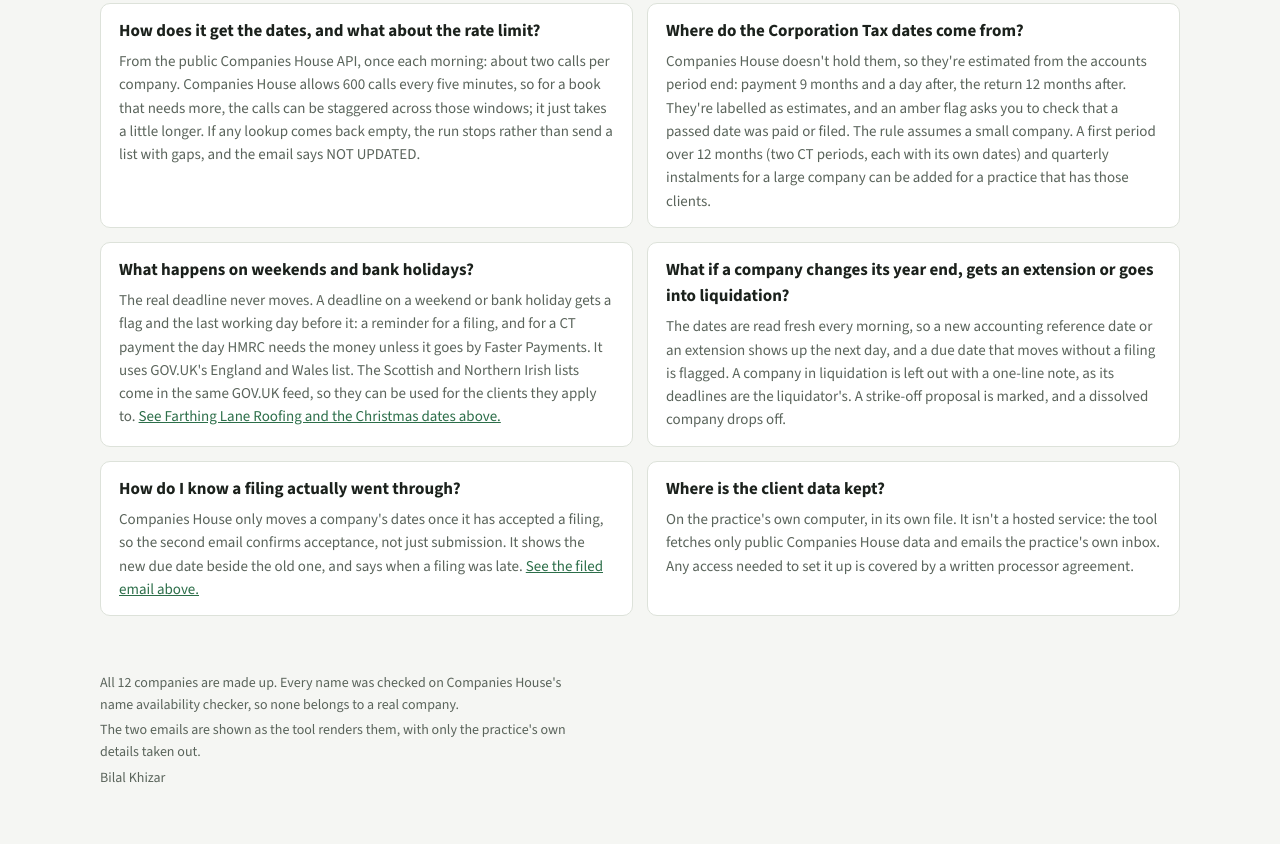
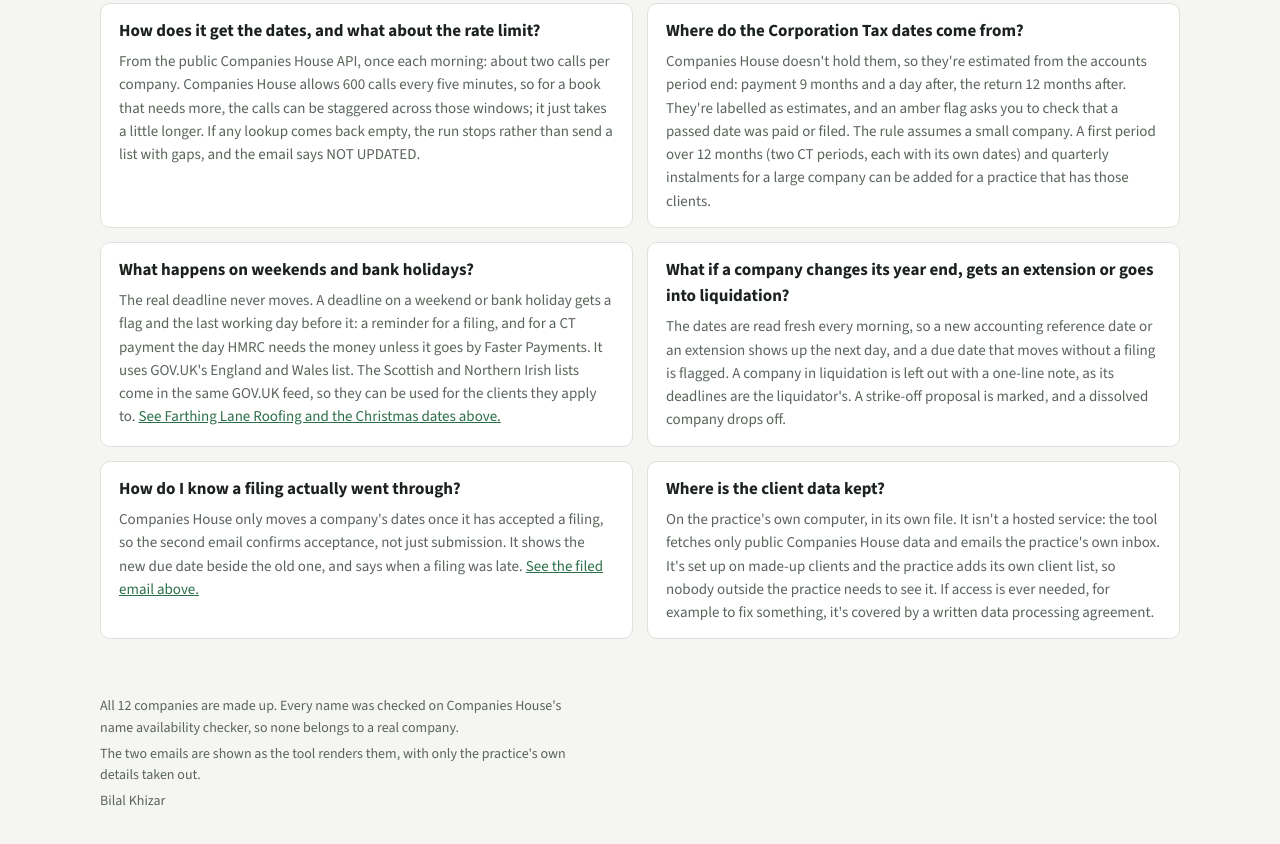
Before and after one commit to billkhiz-bit/deadline-email-demo, a plain HTML site: page index.html in a window 1280 px wide. Shown: the part 3945-4789 px from the top of the page. Drawn offline with nearby package versions, Linux system fonts and the light colour scheme.

Commit message:
Say the practice adds its own client list, so set-up needs no access to it
Matches the reply to a prospect: a written data processing agreement covers only the rare case where access is needed.

```diff
--- a/index.html
+++ b/index.html
@@ -159,7 +159,7 @@ footer.wrap { padding-block: 0 40px; color: var(--muted); font-size: 14px; displ
       <div class="qa"><h3>What happens on weekends and bank holidays?</h3><p>The real deadline never moves. A deadline on a weekend or bank holiday gets a flag and the last working day before it: a reminder for a filing, and for a CT payment the day HMRC needs the money unless it goes by Faster Payments. It uses GOV.UK's England and Wales list. The Scottish and Northern Irish lists come in the same GOV.UK feed, so they can be used for the clients they apply to. <a href="#m-h">See Farthing Lane Roofing and the Christmas dates above.</a></p></div>
       <div class="qa"><h3>What if a company changes its year end, gets an extension or goes into liquidation?</h3><p>The dates are read fresh every morning, so a new accounting reference date or an extension shows up the next day, and a due date that moves without a filing is flagged. A company in liquidation is left out with a one-line note, as its deadlines are the liquidator's. A strike-off proposal is marked, and a dissolved company drops off.</p></div>
       <div class="qa"><h3>How do I know a filing actually went through?</h3><p>Companies House only moves a company's dates once it has accepted a filing, so the second email confirms acceptance, not just submission. It shows the new due date beside the old one, and says when a filing was late. <a href="#f-h">See the filed email above.</a></p></div>
-      <div class="qa"><h3>Where is the client data kept?</h3><p>On the practice's own computer, in its own file. It isn't a hosted service: the tool fetches only public Companies House data and emails the practice's own inbox. Any access needed to set it up is covered by a written processor agreement.</p></div>
+      <div class="qa"><h3>Where is the client data kept?</h3><p>On the practice's own computer, in its own file. It isn't a hosted service: the tool fetches only public Companies House data and emails the practice's own inbox. It's set up on made-up clients and the practice adds its own client list, so nobody outside the practice needs to see it. If access is ever needed, for example to fix something, it's covered by a written data processing agreement.</p></div>
     </div>
   </section>
 </main>
```
